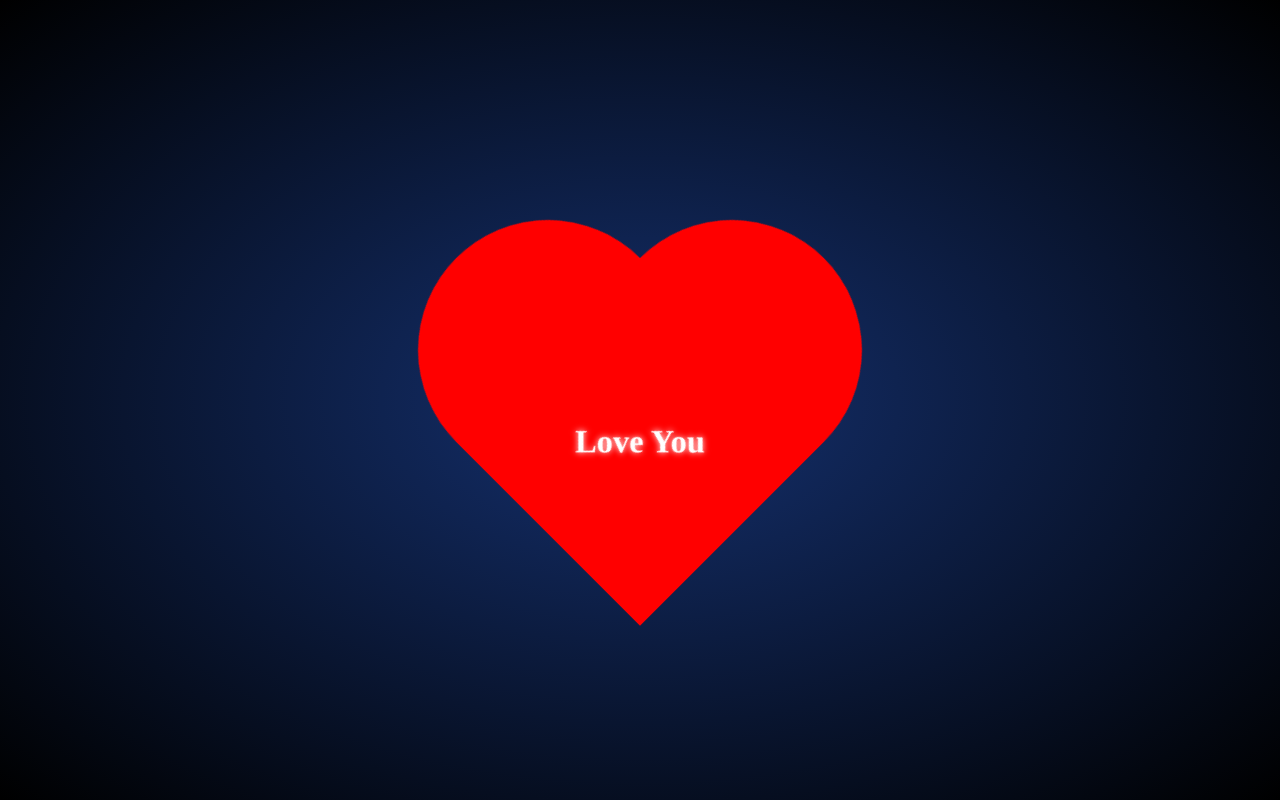
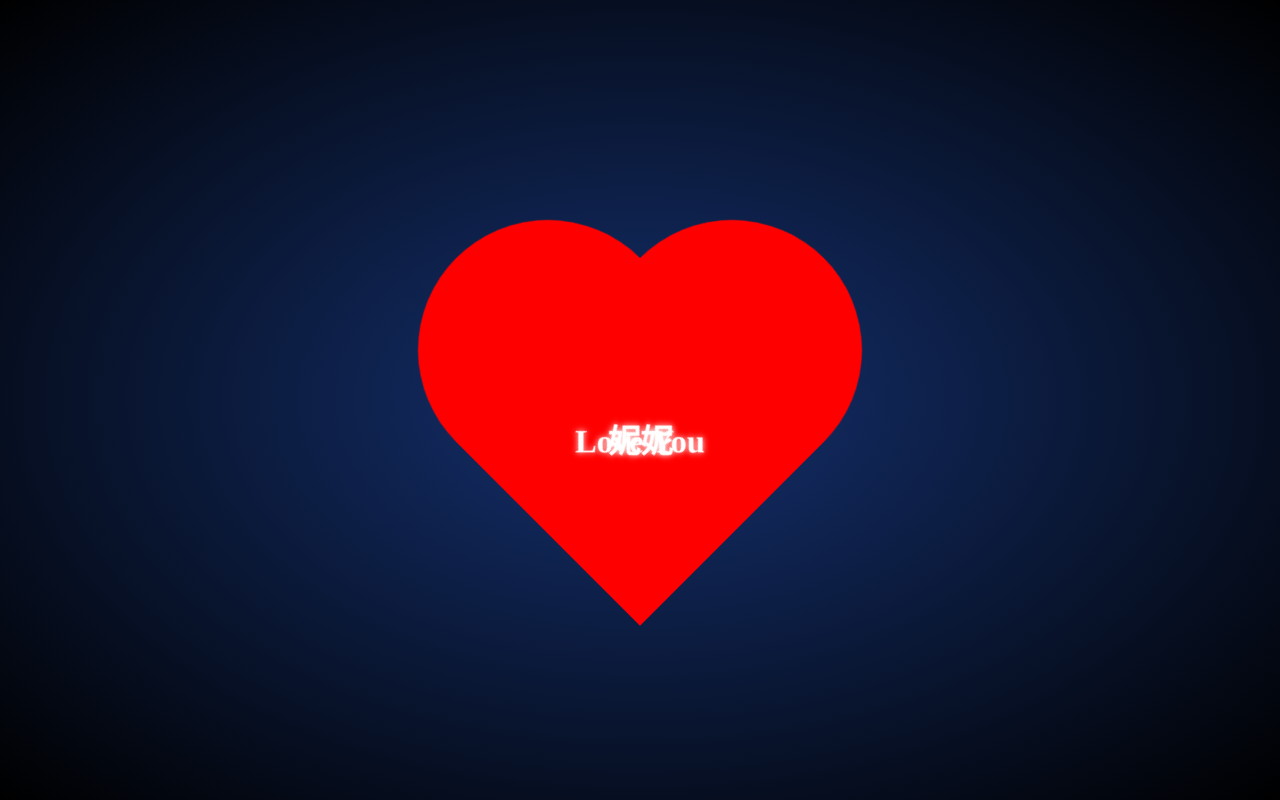
Before and after one commit to hiddenzhang/heart, a plain HTML site: page index.html in a window 1280 px wide. Drawn offline with Linux system fonts and the light colour scheme.

Commit message:
Update index.html

```diff
--- a/index.html
+++ b/index.html
@@ -50,6 +50,7 @@
        <div class="left"></div>
        <div class="middle"></div>
        <div class="right"></div>
+       <p>妮妮</p>
        <p>Love You</p>
    </div>
 </body>
```
